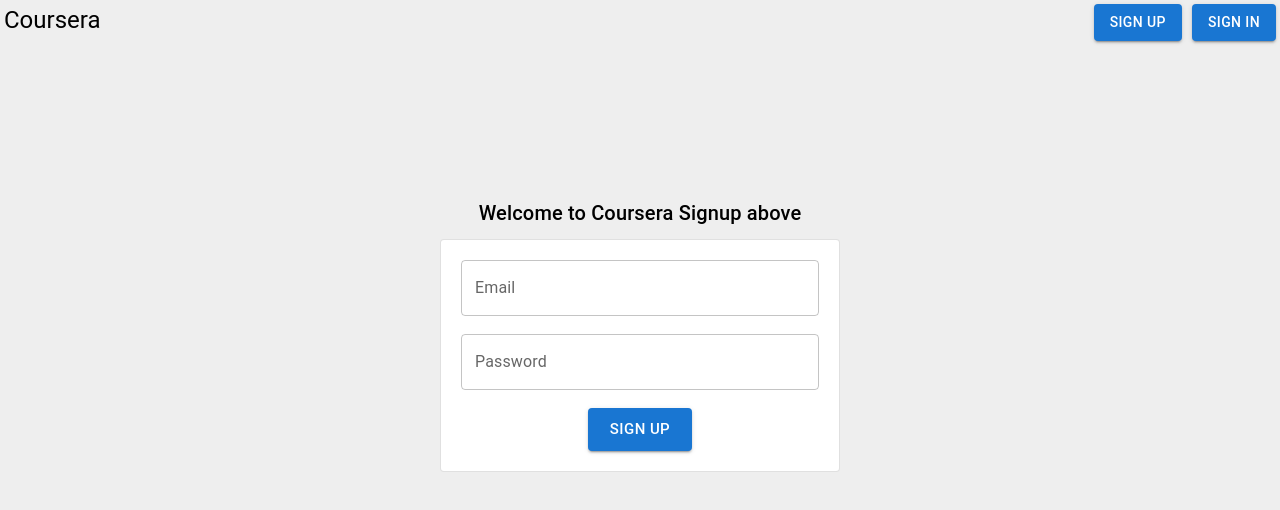
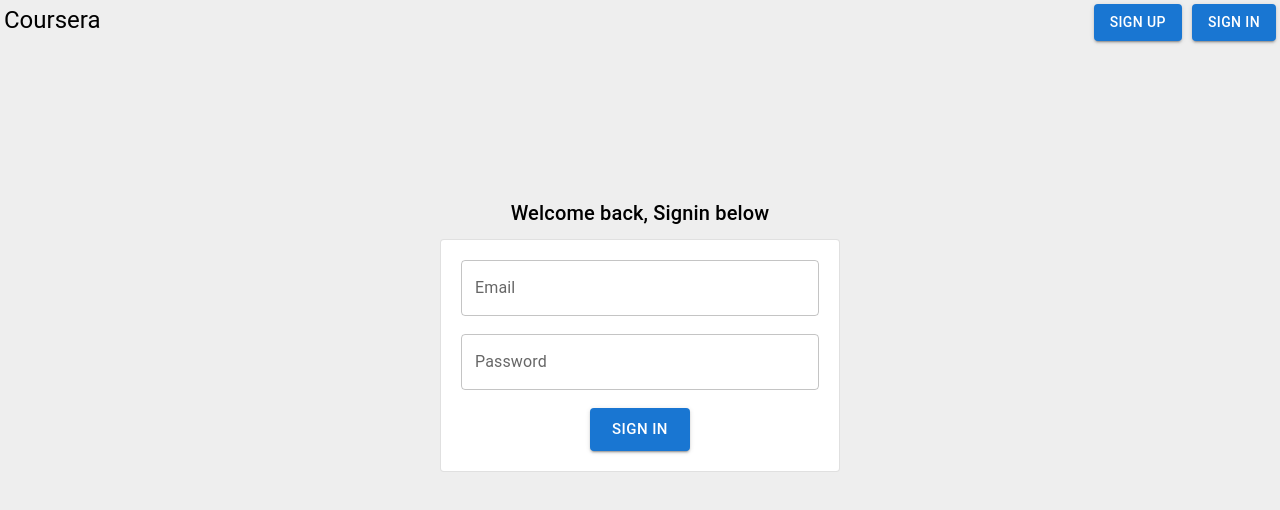
Before and after one commit to Tridib11/Cohort-Restart, a React (Vite) app in the folder week-5/vite-course-selling-app/: page / in a window 1280 px wide. Shown: the top 510 px of the page. Built offline with nearby package versions, Linux system fonts and the light colour scheme.

Commit message:
File added

```diff
--- a/week-5/vite-course-selling-app/src/App.jsx
+++ b/week-5/vite-course-selling-app/src/App.jsx
@@ -1,5 +1,6 @@
 import Signup from "./Signup";
 import Appbar from "./Appbar.jsx";
+import Signin from "./Signin.jsx";
 
 function App() {
     return (
@@ -7,7 +8,8 @@
             style={{width: "100vw", height: "100vh", backgroundColor: "#eeeeee"}}
         >
             <Appbar></Appbar>
-            <Signup></Signup>
+            <Signin></Signin>
+            {/*<Signup></Signup>*/}
         </div>
     );
 }
```
